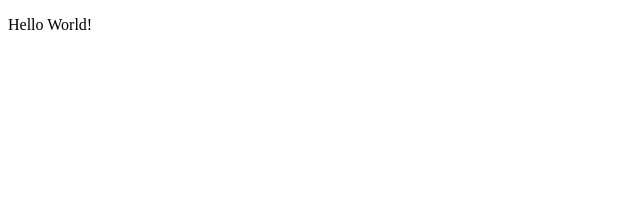
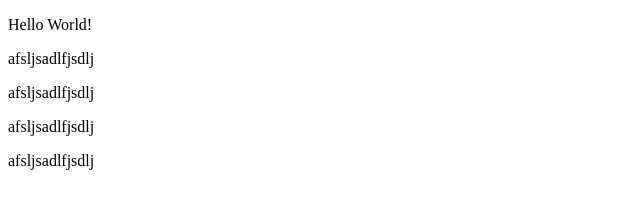
Before and after one commit to mattsplats/robby_tutoring, a plain HTML site: page index.html in a window 1280 px wide. Shown: the whole page, without its empty margins (0-640 px from the left). Drawn offline with Linux system fonts and the light colour scheme.

Commit message:
another change

```diff
--- a/index.html
+++ b/index.html
@@ -5,5 +5,9 @@
 </head>
 <body>
 	<p>Hello World!</p>
+	<p>afsljsadlfjsdlj</p>
+	<p>afsljsadlfjsdlj</p>
+	<p>afsljsadlfjsdlj</p>
+	<p>afsljsadlfjsdlj</p>
 </body>
 </html>
```
